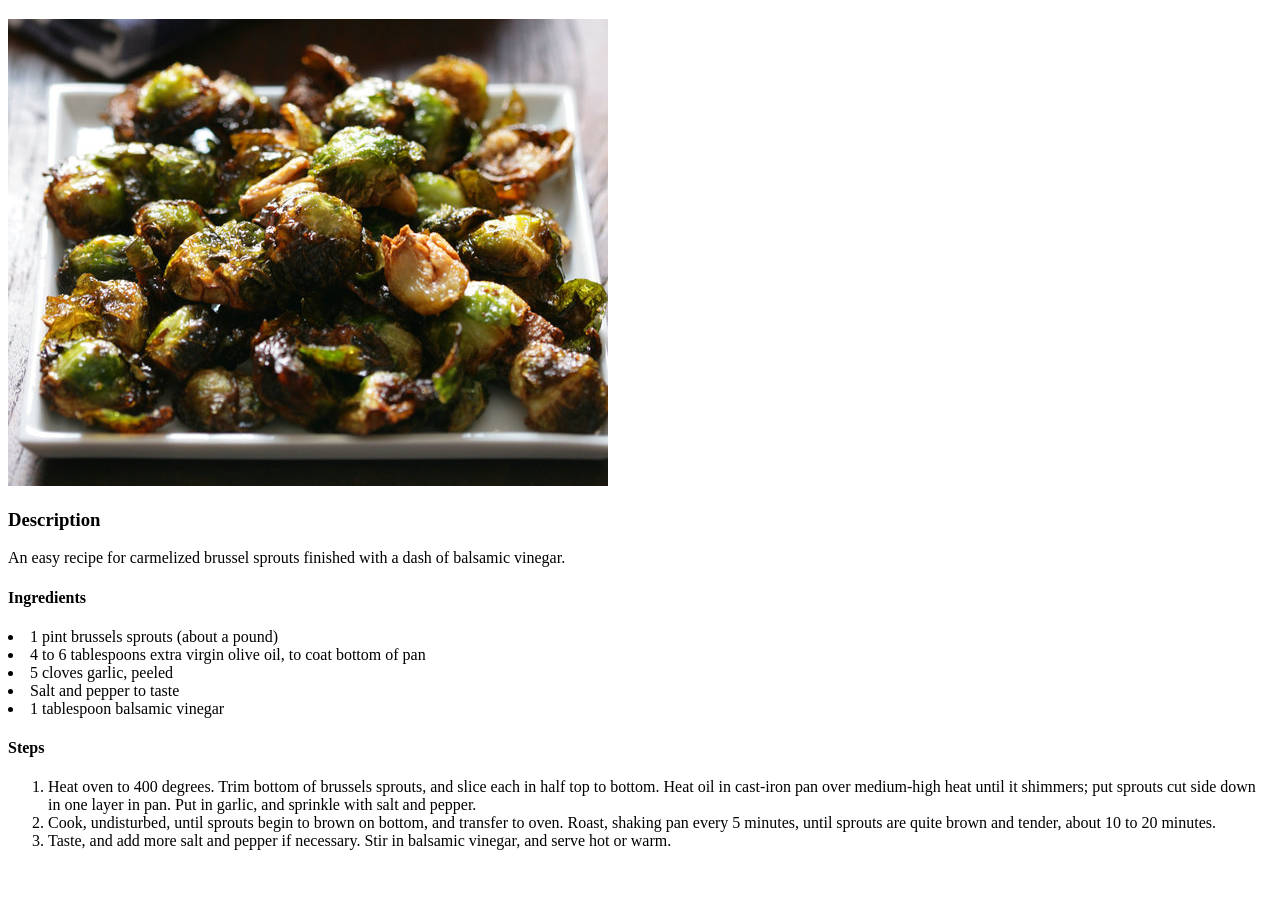
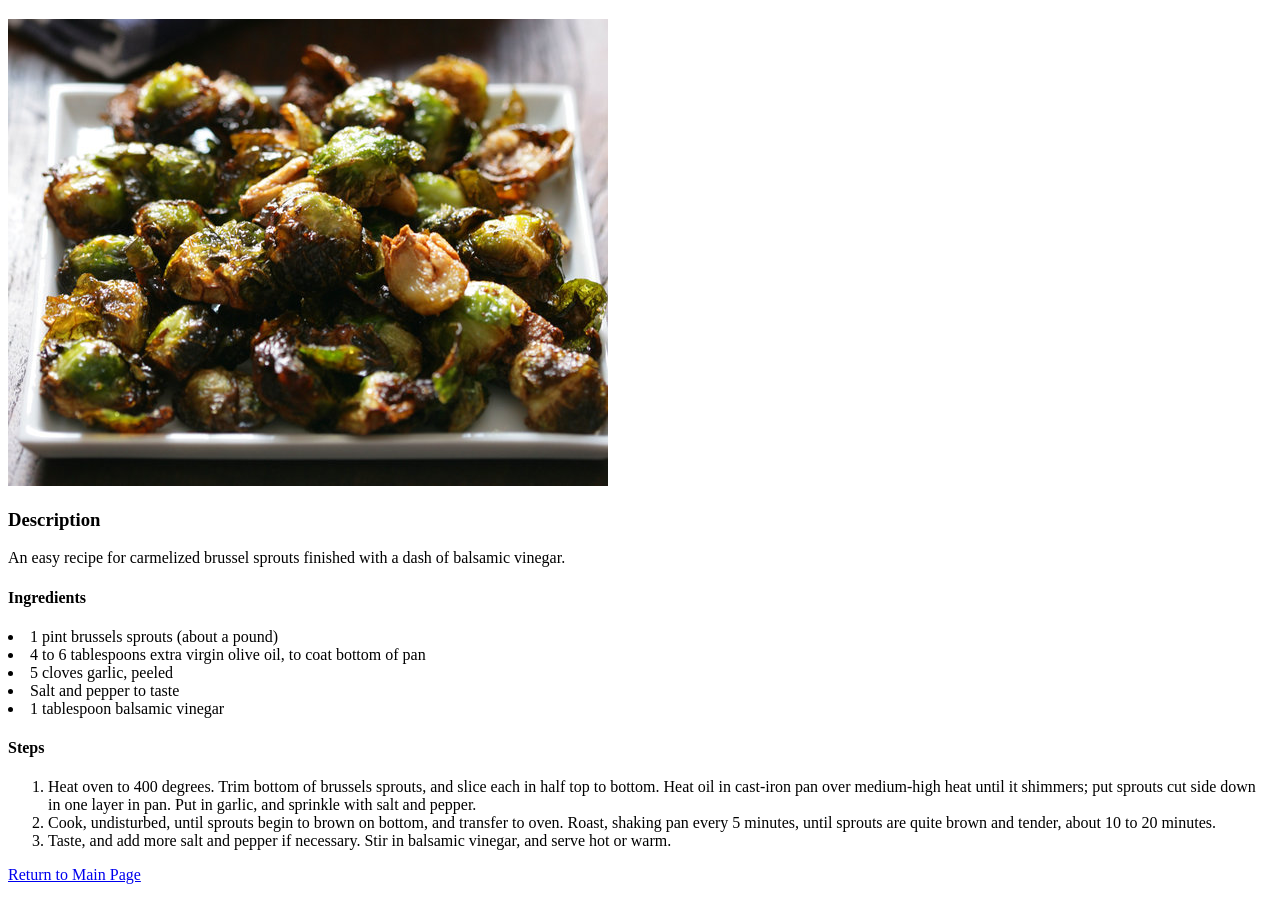
Before and after one commit to AMS721/odin-recipes, a plain HTML site: page recipes/brussels.html in a window 1280 px wide. Shown: the part 61-961 px from the top of the page. Before the commit the page ends 927 px from the top, so only its background shows below. Drawn offline with Linux system fonts and the light colour scheme.

Commit message:
Completed three recipes and linked to index

```diff
--- a/recipes/brussels.html
+++ b/recipes/brussels.html
@@ -23,3 +23,5 @@ An easy recipe for carmelized brussel sprouts finished with a dash of balsamic v
         <li>Cook, undisturbed, until sprouts begin to brown on bottom, and transfer to oven. Roast, shaking pan every 5 minutes, until sprouts are quite brown and tender, about 10 to 20 minutes.</li>
         <li>Taste, and add more salt and pepper if necessary. Stir in balsamic vinegar, and serve hot or warm.</li>
     </ol>
+    <a href="../index.html">Return to Main Page</a>
+    </p>
```
Also changed, not shown: 1 other file.
